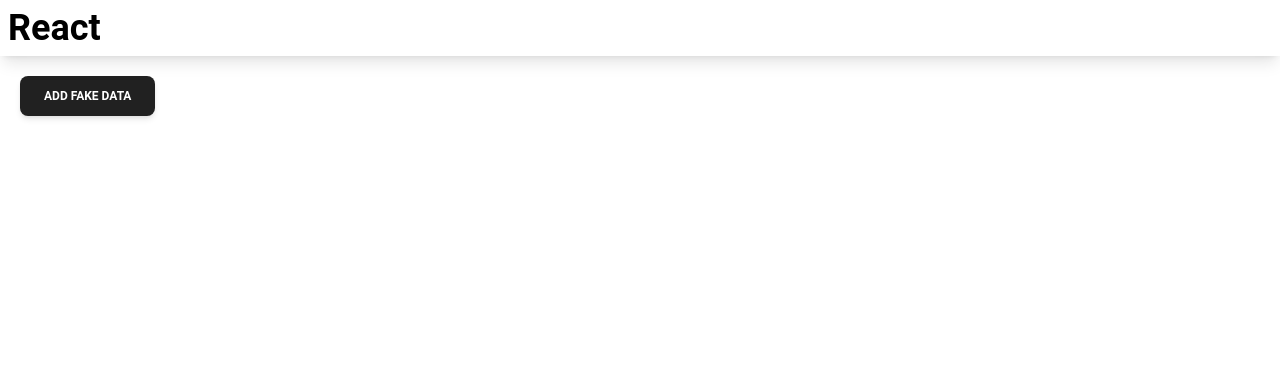
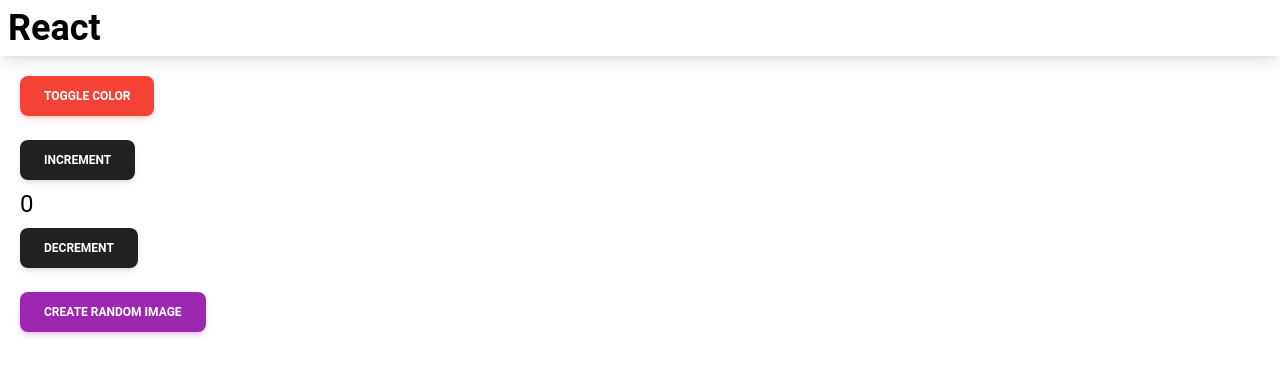
Before and after one commit to Student-Prabin/Mern-Practice, a React (Vite) app: page / in a window 1280 px wide. Shown: the top 376 px of the page. Built offline with nearby package versions, Linux system fonts and the light colour scheme.

Commit message:
Some more useState practice

```diff
--- a/src/pages/Home.jsx
+++ b/src/pages/Home.jsx
@@ -1,54 +1,44 @@
 import { faker } from '@faker-js/faker';
+import { useState } from 'react';
 import { Button } from '@material-tailwind/react';
-import {
-  List,
-  ListItem,
-  ListItemSuffix,
-  Chip,
-  Card,
-} from "@material-tailwind/react";
-import { useState } from 'react';
 
 export default function Home() {
+  const [toggle, setToggle] = useState(true);
+  const [count, setCount] = useState(0);
+  const [avatar, setAvatar] = useState('');
+  const [randomEmail, setEmail] = useState('');
 
-  const [data, setData] = useState([]);
+  const handleColor = () => {
+    setToggle(!toggle);
+  };
 
-  const handleClick = () => {
-    setData((prev) => [...prev, faker.science.chemicalElement()]);
-  }
+  const increment = () => setCount((prev) => prev + 1);
+  const decrement = () => setCount((prev) => prev - 1);
 
-  const handleDelete = (dlt) => {
-    setData((prev) => prev.filter((_, index) => index !== dlt));
-  }
+  const generateRandomUser = () => {
+    const fakeAvatar = faker.image.avatar();
+    const fakeEmail = faker.internet.email();
+    setAvatar(fakeAvatar);
+    setEmail(fakeEmail);
+  };
 
   return (
-    <div className='p-5'>
+    <div className={`p-5 min-h-screen transition-colors duration-300`}>
+      <Button color={`${toggle ? 'red' : 'black'}`} onClick={handleColor}>Toggle Color</Button>
+      <br /><br />
 
-      <Button onClick={handleClick} className='cursor-pointer'> Add Fake Data</Button>
+      <Button onClick={increment}>Increment</Button>
+      <h1 className="text-2xl my-2">{count}</h1>
+      <Button onClick={decrement}>Decrement</Button>
+      <br /><br />
 
-      {data.length > 0 && <Card className="w-96 mt-6">
-        <List>
-          {data.map((chemical, index) => {
-            return <ListItem key={index}>
-              {chemical.name}
-              <ListItemSuffix className='flex gap-5'>
-                <Chip
-                  value={chemical.symbol}
-                  variant="ghost"
-                  size="sm"
-                  className="rounded-full"
-                />
-                <Button size='sm' className='text-[10px]' color='pink' onClick={() => handleDelete(index)}>Delete</Button>
-              </ListItemSuffix>
-            </ListItem>
-          })}
-
-
-        </List>
-      </Card>
-      }
-
-
+      <Button color="purple" onClick={generateRandomUser}>Create Random Image</Button>
+      {avatar && (
+        <div className="mt-4">
+          <img src={avatar} alt="Random Avatar" className="rounded-full w-32 h-32 mx-auto" />
+          <p className="text-center mt-2">{randomEmail}</p>
+        </div>
+      )}
     </div>
-  )
+  );
 }
```
